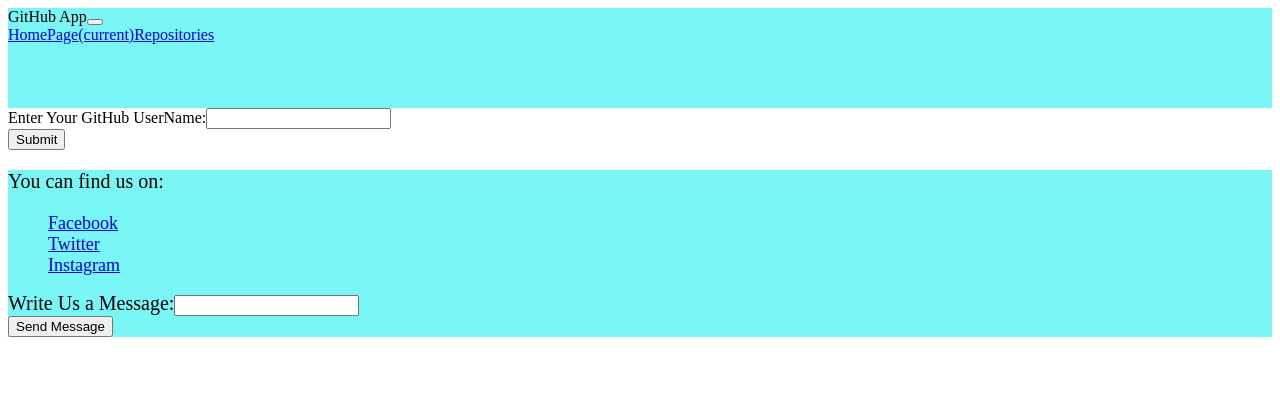
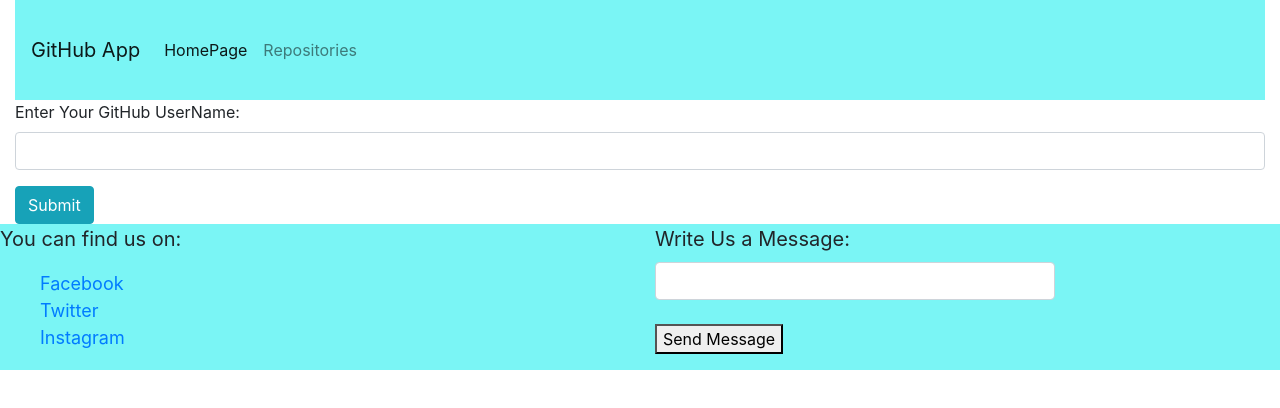
Before and after one commit to Alice-Githui/GitHub-App, an Angular app: page / in a window 1280 px wide. Shown: the top 408 px of the page. Built offline with nearby package versions, Linux system fonts and the light colour scheme.

Commit message:
Add bootstrap styling

```diff
--- a/package.json
+++ b/package.json
@@ -19,6 +19,8 @@
     "@angular/platform-browser": "~11.2.5",
     "@angular/platform-browser-dynamic": "~11.2.5",
     "@angular/router": "~11.2.5",
+    "bootstrap": "^4.6.0",
+    "popper": "^1.0.1",
     "rxjs": "~6.6.0",
     "tslib": "^2.0.0",
     "zone.js": "~0.11.3"
--- a/src/app/app.module.ts
+++ b/src/app/app.module.ts
@@ -1,5 +1,6 @@
 import { NgModule } from '@angular/core';
 import { BrowserModule } from '@angular/platform-browser';
+import {HttpClientModule} from '@angular/common/http'
 
 import { AppRoutingModule } from './app-routing.module';
 import { AppComponent } from './app.component';
@@ -16,7 +17,8 @@
   ],
   imports: [
     BrowserModule,
-    AppRoutingModule
+    AppRoutingModule,
+    HttpClientModule
   ],
   providers: [],
   bootstrap: [AppComponent]
--- a/src/styles.css
+++ b/src/styles.css
@@ -1 +1,7 @@
 /* You can add global styles to this file, and also import other style files */
+
+@import "~bootstrap/dist/css/bootstrap.css";
+
+*{
+    box-sizing: border-box;
+}
```
Also changed, not shown: 1 other file (tests, documents, lock files or other folders).
